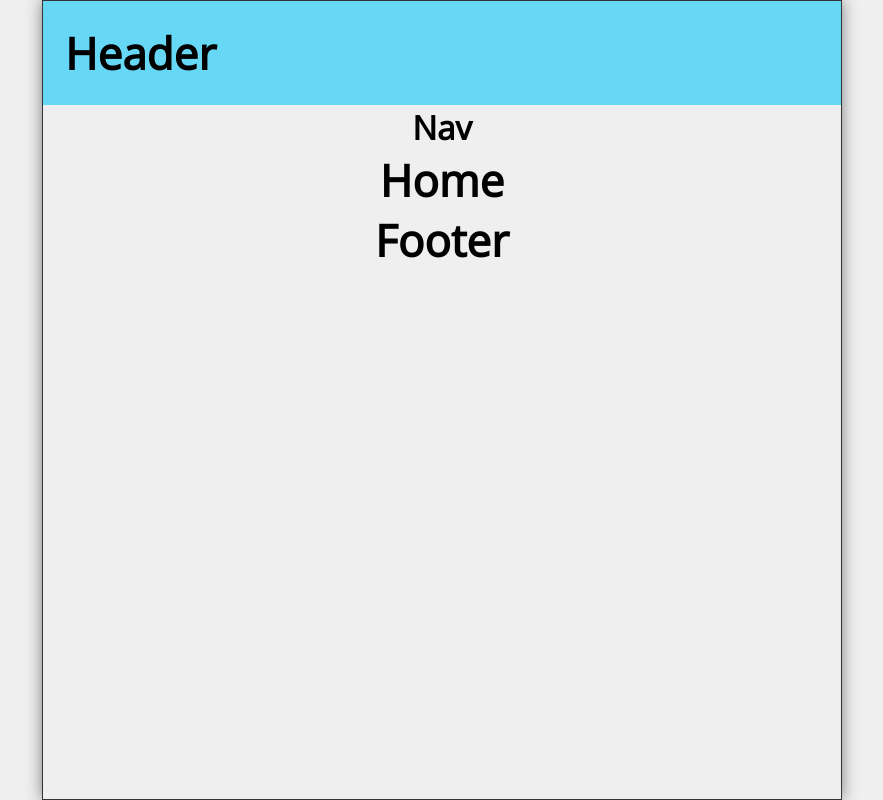
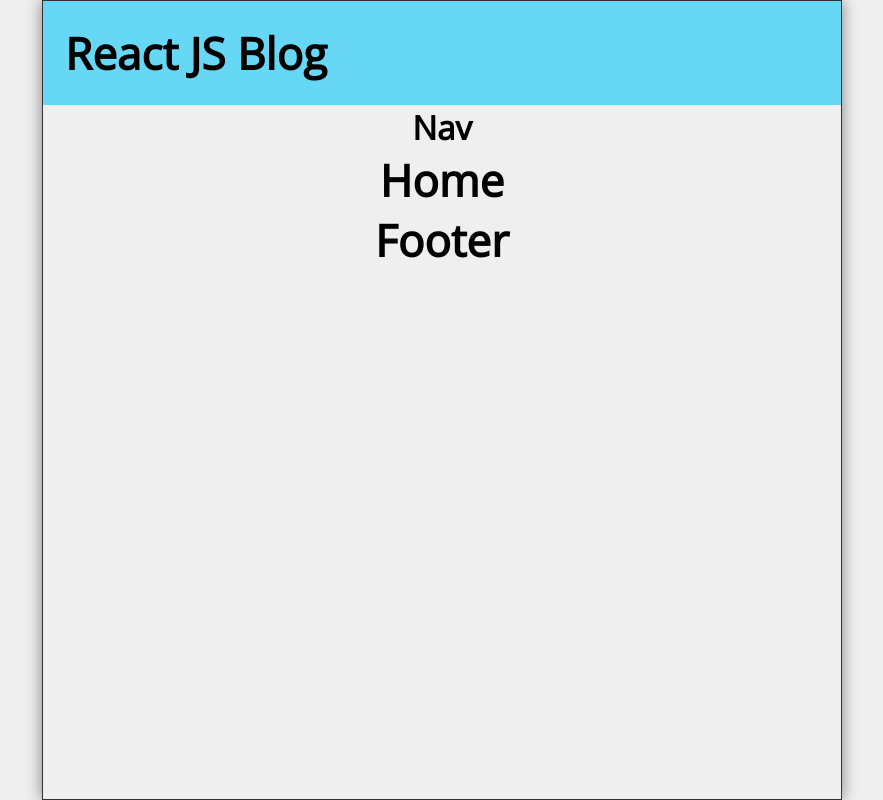
Before and after one commit to arefin-aareef/pyrates-app, a React (Create React App) app: page / in a window 1280 px wide. Shown: the whole page, without its empty margins (198-1081 px from the left). Built offline with nearby package versions, Linux system fonts and the light colour scheme.

Commit message:
passed title props to header

```diff
--- a/src/App.js
+++ b/src/App.js
@@ -12,7 +12,7 @@ import { useState, useEffect } from 'react';
 function App() {
   return (
     <div className="App">
-      <Header />
+      <Header title="React JS Blog" />
       <Nav />
       <Switch>
         <Route exact path='/'>
--- a/src/Header.js
+++ b/src/Header.js
@@ -3,7 +3,7 @@ import React from 'react'
 const Header = ({ title }) => {
   return (
     <header className='Header'>
-        <h1>Header</h1>
+        <h1>{title}</h1>
     </header>
   )
 }
```
